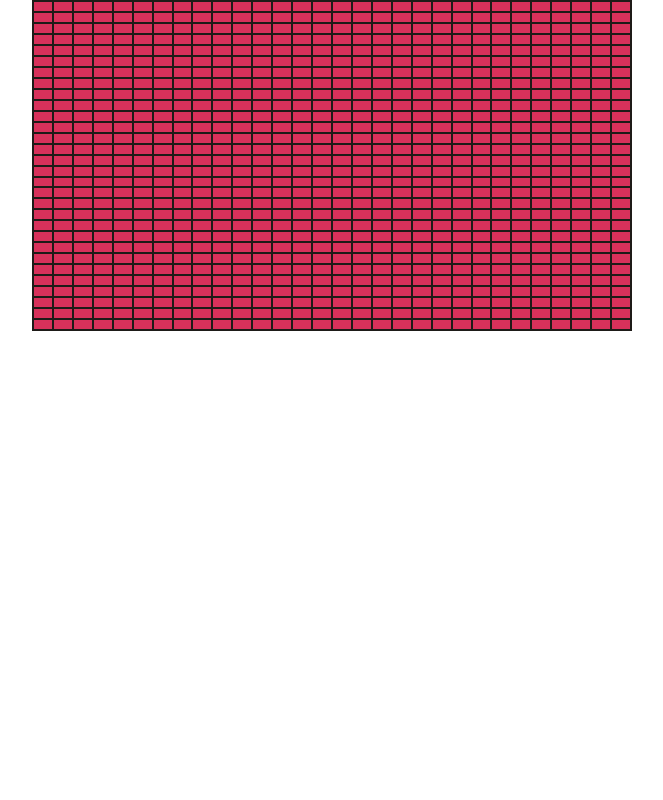
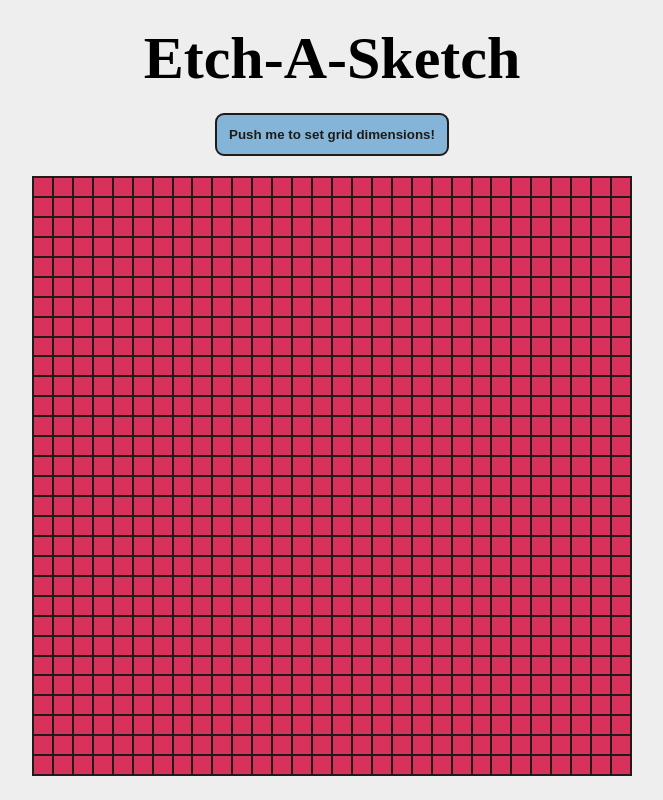
Before and after one commit to Youngmook-Lim/odin-etch-a-sketch, a plain HTML site: page index.html in a window 1280 px wide. Shown: the whole page, without its empty margins (308-971 px from the left). Drawn offline with Linux system fonts and the light colour scheme.

Commit message:
Add button to set dimensions, increasing color gradient per hover, and title

```diff
--- a/index.html
+++ b/index.html
@@ -9,6 +9,12 @@
     <title>Document</title>
   </head>
   <body>
-    <div class="container"></div>
+    <h1 class="heading">Etch-A-Sketch</h1>
+    <div class="main">
+      <div class="btns">
+        <button class="btn">Push me to set grid dimensions!</button>
+      </div>
+      <div class="container"></div>
+    </div>
   </body>
 </html>
--- a/script.js
+++ b/script.js
@@ -2,22 +2,39 @@
 console.log("hola");
 
 const container = document.querySelector(".container");
+const btn = document.querySelector(".btn");
 const divs = document.createElement("div");
 divs.classList.add("divs");
+divs.setAttribute("data-light", 0);
 
-const setContainer = function () {
-  const dimension = 30;
+container.addEventListener("mouseover", function (e) {
+  if (e.target.classList.contains("divs")) {
+    e.target.classList.add("hover");
+
+    const randomColor = Math.floor(Math.random() * 16777215).toString(16);
+    console.log(randomColor);
+    const light = e.target.getAttribute("data-light");
+    e.target.setAttribute(`data-light`, +light + 10);
+    e.target.style.backgroundColor = `hwb(205 24% ${
+      20 + +e.target.dataset.light
+    }%)`;
+  }
+});
+
+const setContainer = function (dimension = 30) {
   container.style.gridTemplateColumns = `repeat(${dimension}, 1fr)`;
+  container.innerHTML = "";
   for (let i = 0; i < dimension ** 2; i++) {
-    // console.log(i);
     container.appendChild(divs.cloneNode(true));
   }
 };
 
 setContainer();
 
-container.addEventListener("mouseover", function (e) {
-  console.log(e.target);
-  e.target.closest(".divs").classList.add("hover");
-  // e.target.style.backgroundColor = "purple";
+btn.addEventListener("click", function () {
+  const dimension = prompt("Enter dimension!");
+  if (dimension > 100) {
+    return alert("Dimension can't be over 100 :(");
+  }
+  setContainer(dimension);
 });
--- a/style.css
+++ b/style.css
@@ -6,12 +6,34 @@
 
 html {
   font-size: 62.5%;
+  background-color: #eee;
+}
+
+.heading {
+  font-size: 6rem;
+  margin: 2.4rem auto 0 auto;
+  text-align: center;
+}
+
+.btns {
+  margin: 2rem auto;
+  text-align: center;
+}
+
+.btn {
+  font-weight: 700;
+  cursor: pointer;
+  border: 2px solid #1e1b18;
+  border-radius: 9px;
+  color: #1e1b18;
+  background-color: hsla(205, 58%, 52%, 0.6);
+  padding: 1.2rem;
 }
 
 .container {
   text-align: center;
   max-width: 60rem;
-  /* height: 100%; */
+  height: 100%;
   display: grid;
   grid-template-columns: repeat(16, 1fr);
   /* gap: 0.4rem; */
@@ -20,7 +42,6 @@ html {
 }
 
 .divs {
-  position: relative;
   background-color: #d8315b;
   border: 1px solid #1e1b18;
   width: 100%;
@@ -31,15 +52,16 @@ html {
   content: " ";
   display: block;
   width: 100%;
-  padding-top: 50%;
+  padding-top: 100%;
 }
 
-/* .divs:hover {
-  transform: scale(1.2);
-} */
+.divs:hover {
+  transform: scale(1.5);
+  z-index: 1000;
+}
 
 .hover {
-  background-color: #3e92cc;
+  /* background-color: hwb(205 24% 20%); */
 }
 
 /* .divs > img {
```
